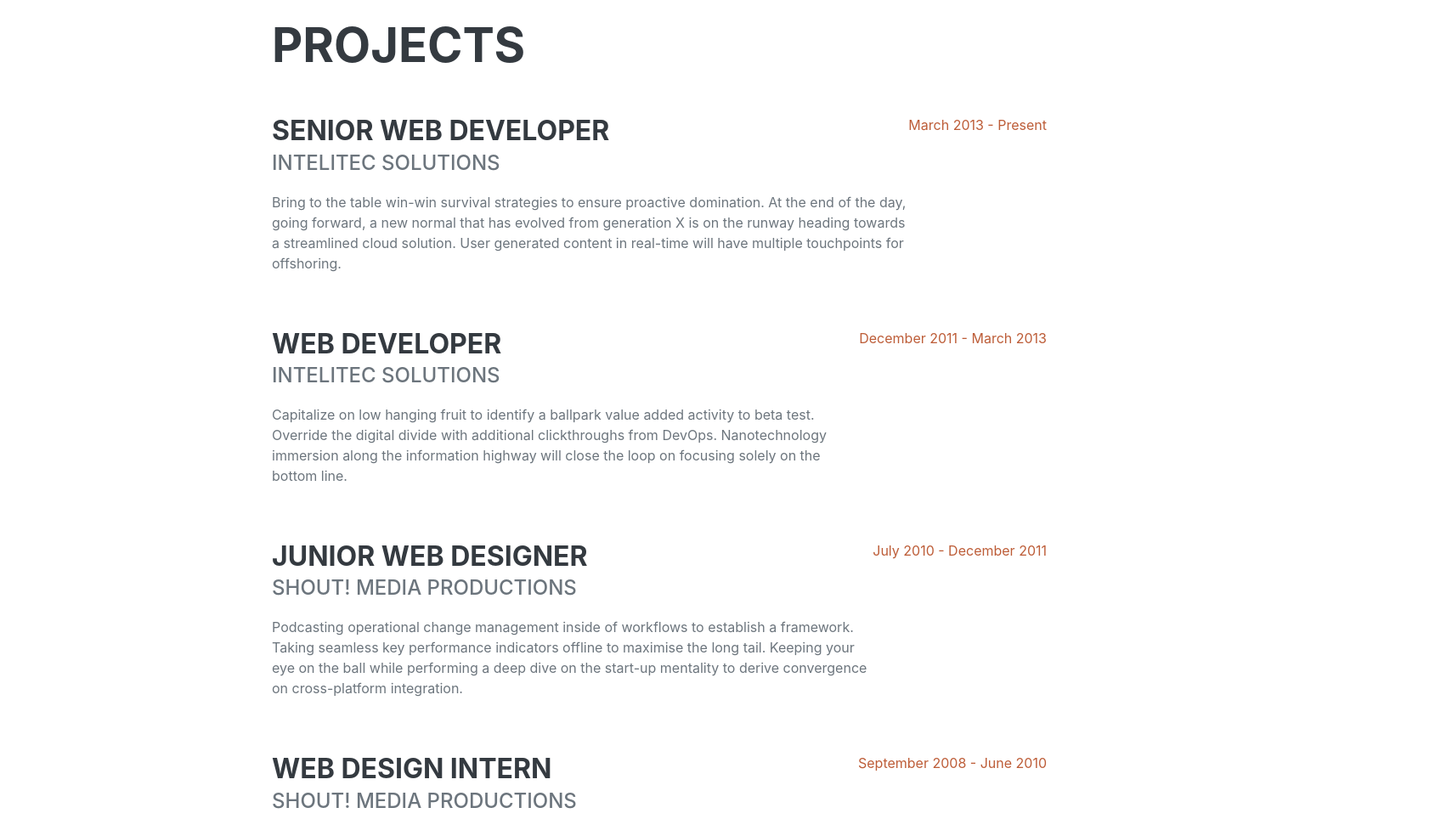
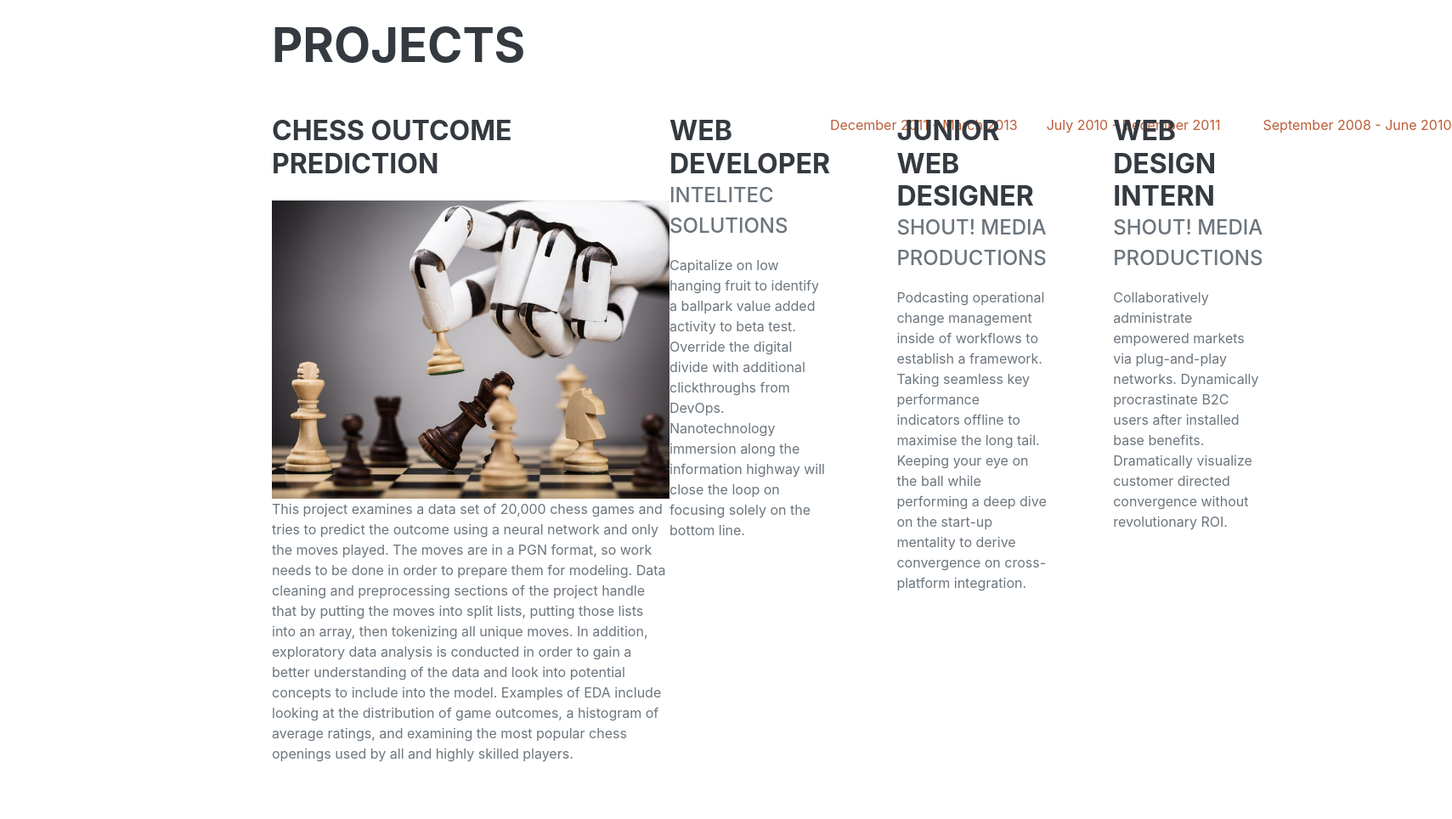
Before and after one commit to ClementGendler/clementgendler.github.io, a plain HTML site: page index.html in a window 1280 px wide. Shown: the part 860-1824 px from the top of the page at 85% size, 1709 px wide, since content can reach past the window. Drawn offline with nearby package versions, Linux system fonts and the light colour scheme; a web font is replaced by a local one.

Commit message:
Project test

```diff
--- a/index.html
+++ b/index.html
@@ -62,12 +62,11 @@
                     <h2 class="mb-5">Projects</h2>
                     <div class="d-flex flex-column flex-md-row justify-content-between mb-5">
                         <div class="flex-grow-1">
-                            <h3 class="mb-0">Senior Web Developer</h3>
-                            <div class="subheading mb-3">Intelitec Solutions</div>
-                            <p>Bring to the table win-win survival strategies to ensure proactive domination. At the end of the day, going forward, a new normal that has evolved from generation X is on the runway heading towards a streamlined cloud solution. User generated content in real-time will have multiple touchpoints for offshoring.</p>
+                            <h3 class="mb-0">Chess Outcome Prediction</h3>
+                            <br>
+                            <img class="img-resposive" src="assets/img/robotchess.jpg" width="468" align="right">
+                            <p>This project examines a data set of 20,000 chess games and tries to predict the outcome using a neural network and only the moves played. The moves are in a PGN format, so work needs to be done in order to prepare them for modeling. Data cleaning and preprocessing sections of the project handle that by putting the moves into split lists, putting those lists into an array, then tokenizing all unique moves. In addition, exploratory data analysis is conducted in order to gain a better understanding of the data and look into potential concepts to include into the model. Examples of EDA include looking at the distribution of game outcomes, a histogram of average ratings, and examining the most popular chess openings used by all and highly skilled players.</p>
                         </div>
-                        <div class="flex-shrink-0"><span class="text-primary">March 2013 - Present</span></div>
-                    </div>
                     <div class="d-flex flex-column flex-md-row justify-content-between mb-5">
                         <div class="flex-grow-1">
                             <h3 class="mb-0">Web Developer</h3>
```
Also changed, not shown: assets/img/robotchess.jpg (added).
